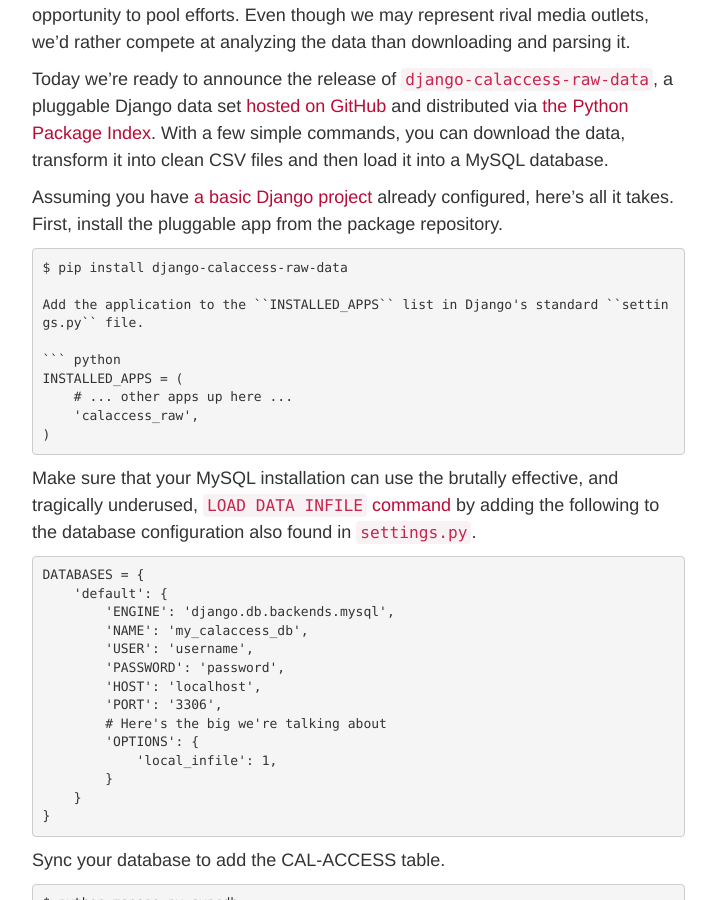
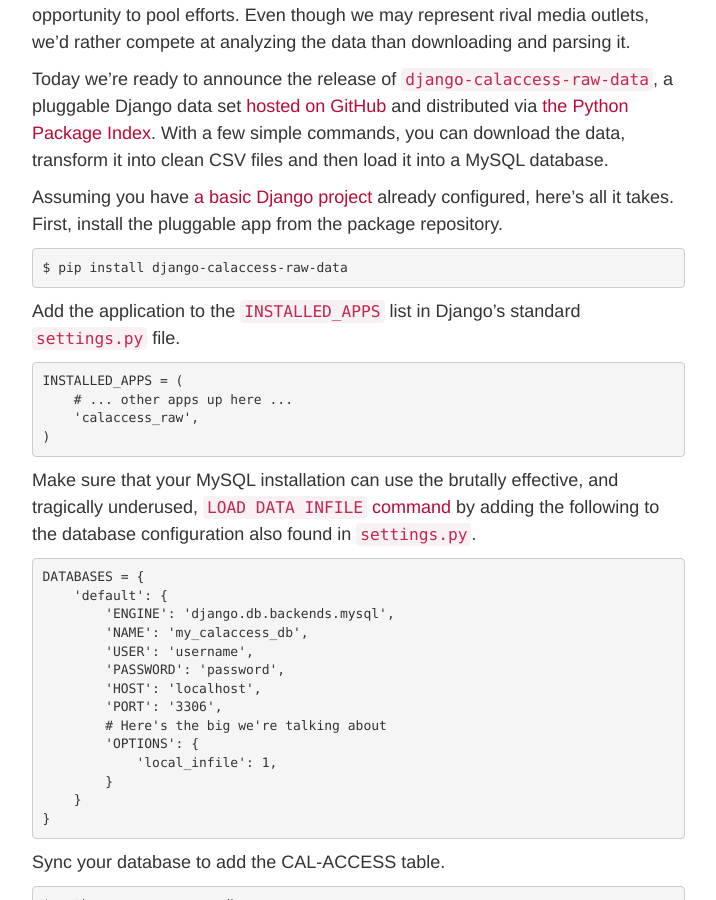
Before and after one commit to palewire/californiacivicdata.org, a Jekyll site: the page built from _posts/2015-01-01-pluggable-data.markdown, in a window 1280 px wide and 900 px high, scrolled down 2563 px. Shown: the whole window, without its empty margins (38-754 px from the left). Built offline with Jekyll 4.4.1, drawn with Linux system fonts in a browser that asks for light colours.

Commit message:
Updated 2015-01-01-pluggable-data.markdown

````diff
--- a/_posts/2015-01-01-pluggable-data.markdown
+++ b/_posts/2015-01-01-pluggable-data.markdown
@@ -70,21 +70,22 @@
 
 Assuming you have [a basic Django project](https://docs.djangoproject.com/en/1.6/intro/tutorial01/) already configured, here's all it takes. First, install the pluggable app from the package repository.
 
-``` bash
+~~~ bash
 $ pip install django-calaccess-raw-data
+~~~
 
 Add the application to the ``INSTALLED_APPS`` list in Django's standard ``settings.py`` file.
 
-``` python
+~~~ python
 INSTALLED_APPS = (
     # ... other apps up here ...
     'calaccess_raw',
 )
-```
+~~~
 
 Make sure that your MySQL installation can use the brutally effective, and tragically underused, [``LOAD DATA INFILE`` command](http://dev.mysql.com/doc/refman/5.1/en/load-data.html) by adding the following to the database configuration also found in ``settings.py``.
 
-``` python
+~~~  python
 DATABASES = {
     'default': {
         'ENGINE': 'django.db.backends.mysql',
@@ -99,19 +100,19 @@
         }
     }
 }
-```
+~~~
 
 Sync your database to add the CAL-ACCESS table.
 
-``` bash
+~~~ bash
 $ python manage.py syncdb
-```
+~~~
 
 And, finally, run the custom management command that will download, parse, clean and load all of the data.
 
-``` bash
+~~~ bash
 $ python manage.py downloadcalaccessrawdata
-```
+~~~
 
 And that's it. You now have the full database, including a set of administration tables. You could use it to track the millions of dollars flowing into this November's governor race, investigate what lobbyists are up to this session at the statehouse or impress everyone by designing a sophisticated analysis that stretches back over the nearly 15 years of data in the system to quantify the influence of money in politics.
 
````
